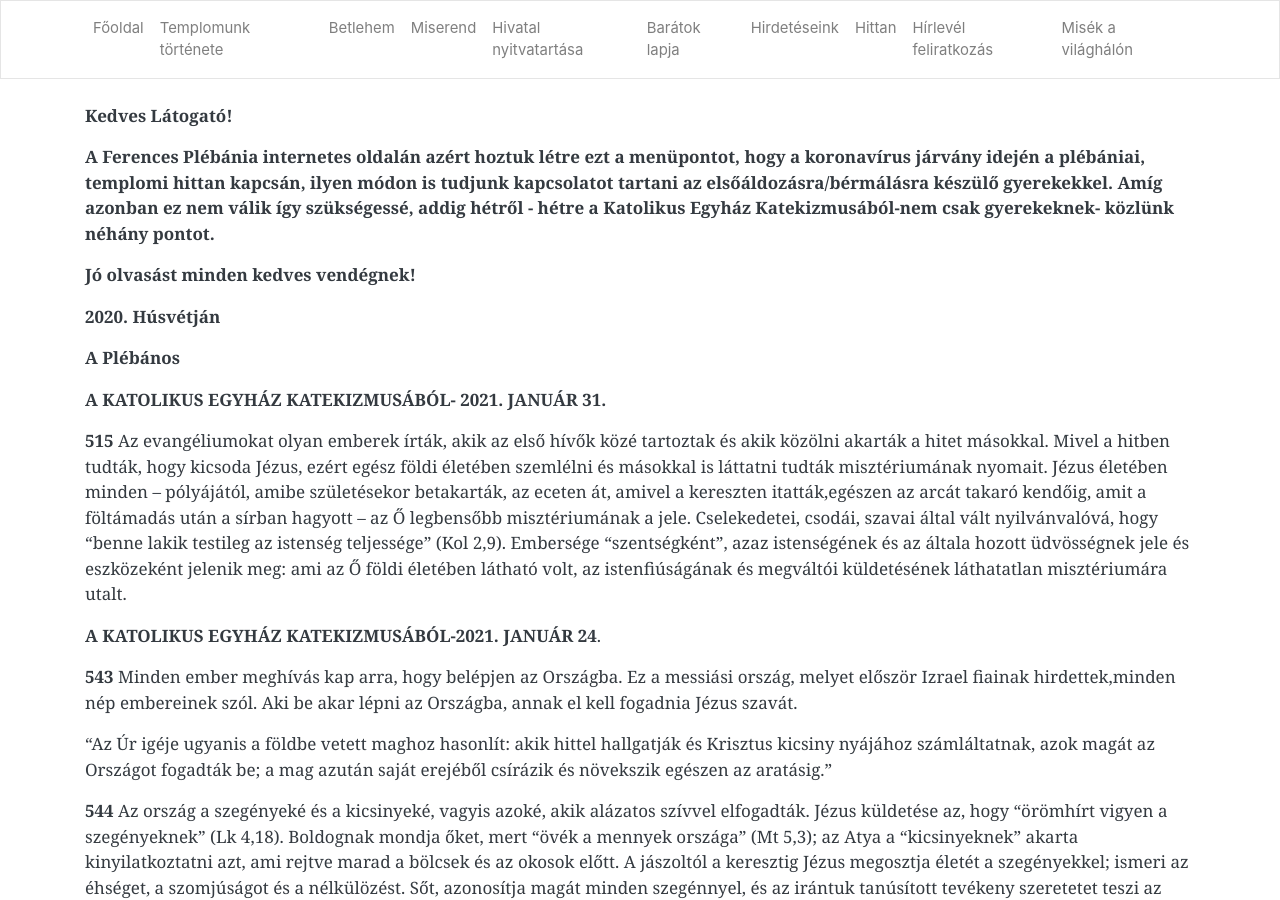
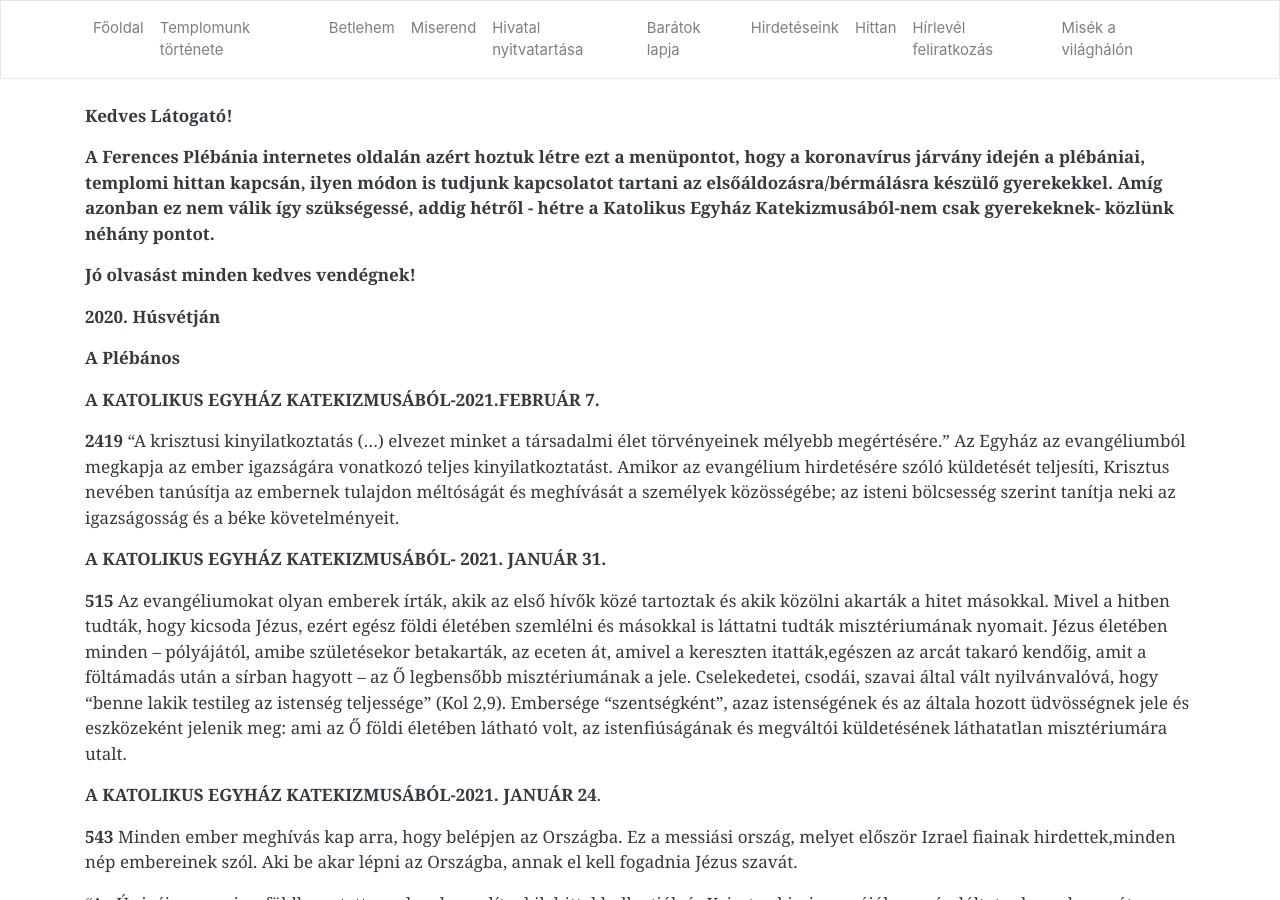
Before and after one commit to pecsi-ferences/pecsi-ferences.github.io, a Jekyll site: the page built from hittan.md, in a window 1280 px wide and 900 px high. Built offline with Jekyll 4.4.1, drawn with Linux system fonts in a browser that asks for light colours; nearby versions of some CDN libraries.

Commit message:
Update from Forestry.io Zoltán Dohány updated hittan.md

```diff
--- a/hittan.md
+++ b/hittan.md
@@ -12,6 +12,10 @@ title: Hittan
 **2020. Húsvétján**
 
 **A Plébános**
+
+**A KATOLIKUS EGYHÁZ KATEKIZMUSÁBÓL-2021.FEBRUÁR 7.**
+
+**2419** "A krisztusi kinyilatkoztatás (...) elvezet minket a társadalmi élet törvényeinek mélyebb megértésére." Az Egyház az evangéliumból megkapja az ember igazságára vonatkozó teljes kinyilatkoztatást. Amikor az evangélium hirdetésére szóló küldetését teljesíti, Krisztus nevében tanúsítja az embernek tulajdon méltóságát és meghívását a személyek közösségébe; az isteni bölcsesség szerint tanítja neki az igazságosság és a béke követelményeit.
 
 **A KATOLIKUS EGYHÁZ KATEKIZMUSÁBÓL- 2021. JANUÁR 31.**
 
```
